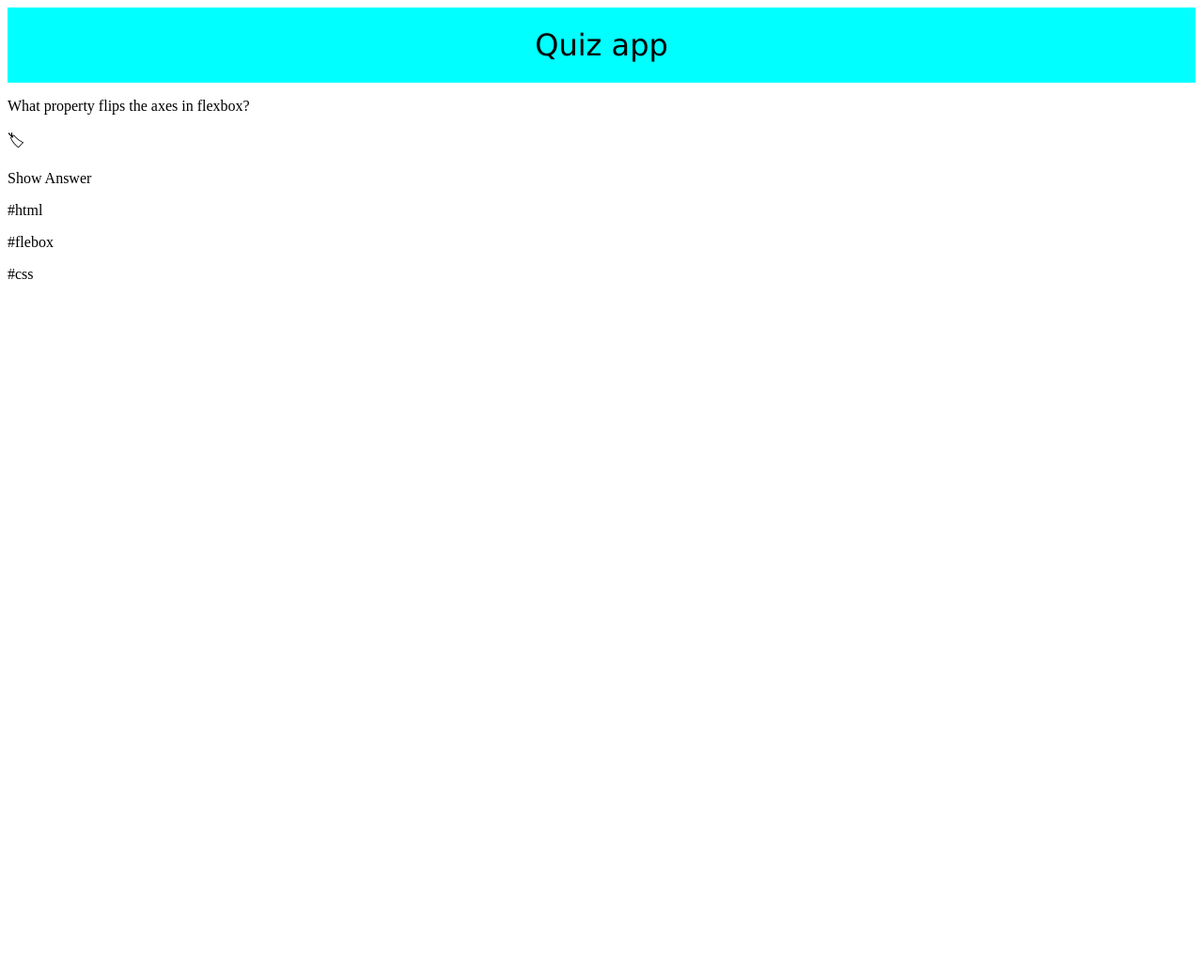
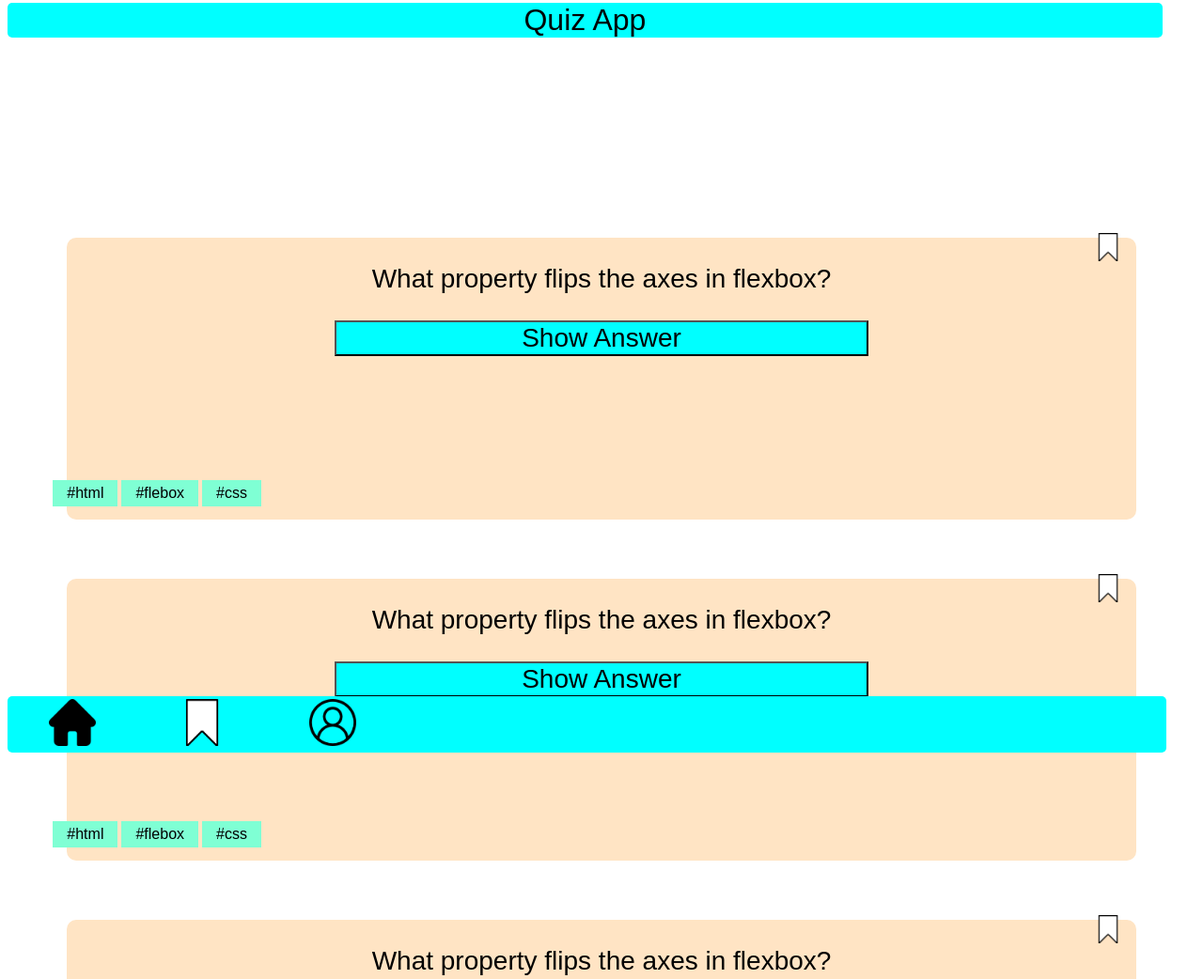
Before and after one commit to serjeong13/sergey-quiz-app, a plain HTML site: page index.html in a window 1280 px wide. Shown: the top 1042 px of the page at 94% size. Before the commit the page ends 800 px from the top, so only its background shows below. Drawn offline with Linux system fonts and the light colour scheme.

Commit message:
home page feature

```diff
--- a/index.html
+++ b/index.html
@@ -4,22 +4,76 @@
     <meta charset="UTF-8" />
     <meta name="viewport" content="width=device-width, initial-scale=1.0" />
     <link rel="stylesheet" href="styles.css" />
-    <title>Quiz App</title>
+    <title>E Allora</title>
   </head>
   <body>
-    <header class="app app--title">Quiz app</header>
+    <header class="app app--title">Quiz App</header>
     <main>
       <section class="app app--question-card">
         <p>What property flips the axes in flexbox?</p>
-        <p class="app app--bookmark-image">&#127991</p>
-        <div>Show Answer</div>
-        <div class="app app--question-categories">
-        <p>#html</p>
-        <p>#flebox</p>
-        <p>#css</p>
-        </div>
+        <img
+          class="app--bookmark-image"
+          src="./images/bookmark.png"
+          alt="non-checked"
+        />
+        <button class="app app--answer-button">Show Answer</button>
+        <ul class="app app--tag-categories">
+          <p class="app--tag">#html</p>
+          <p class="app--tag">#flebox</p>
+          <p class="app--tag">#css</p>
+        </ul>
       </section>
 
+      <section class="app app--question-card">
+        <p>What property flips the axes in flexbox?</p>
+        <img
+          class="app--bookmark-image"
+          src="./images/bookmark.png"
+          alt="non-checked"
+        />
+        <button class="app app--answer-button">Show Answer</button>
+        <ul class="app app--tag-categories">
+          <p class="app--tag">#html</p>
+          <p class="app--tag">#flebox</p>
+          <p class="app--tag">#css</p>
+        </ul>
+      </section>
+
+      <section class="app app--question-card">
+        <p>What property flips the axes in flexbox?</p>
+        <img
+          class="app--bookmark-image"
+          src="./images/bookmark.png"
+          alt="non-checked"
+        />
+        <button class="app app--answer-button">Show Answer</button>
+        <ul class="app app--tag-categories">
+          <p class="app--tag">#html</p>
+          <p class="app--tag">#flebox</p>
+          <p class="app--tag">#css</p>
+        </ul>
+      </section>
+      <section>
+        <div class="app--navbar-emptyspace"></div>
+      </section>
+
+      <nav class="app app--navbar-section">
+        <img
+          class="app--navbar-image"
+          src="images/home_filled.png"
+          alt="filled home"
+        />
+        <img
+          class="app--navbar-image"
+          src="images/bookmark.png"
+          alt="transparent bookmark"
+        />
+        <img
+          class="app--navbar-image"
+          src="images/profile.png"
+          alt="transparent profile"
+        />
+      </nav>
     </main>
   </body>
 </html>
--- a/styles.css
+++ b/styles.css
@@ -1,11 +1,90 @@
+main {
+  margin-top: 20%;
+  font-family: fantasy;
+}
+
 .app--title {
-  display: flex;
-  margin: 0;
+  z-index: 5;
+  position: fixed;
+  top: 3px;
+  width: 96%;
+  font-family: fantasy;
   background-color: aqua;
   text-align: center;
-  font-family: Verdana, Geneva, Tahoma, sans-serif;
   font-size: 32px;
-  height: 80px;
-  justify-content: center;
+  border-radius: 5px;
+}
+
+.app--question-card {
+  background-color: bisque;
+  border-radius: 10px;
+  margin: 5%;
+  height: 300px;
+  text-align: center;
+  font-size: 28px;
+  display: flex;
   flex-direction: column;
+  position: relative;
 }
+
+.app--bookmark-image {
+  width: 30px;
+  height: 30px;
+  position: absolute;
+  top: -5px;
+  right: 15px;
+}
+
+.app--answer-button {
+  background-color: aqua;
+  font-size: 28px;
+  width: 50%;
+  left: 25%;
+  position: relative;
+  font-family: fantasy;
+}
+
+.app--tag-categories {
+  top: 80%;
+  left: -5%;
+  width: 20px;
+  font-size: 16px;
+  display: flex;
+  flex-direction: row;
+  align-content: flex-start;
+  position: absolute;
+}
+
+.app--tag {
+  display: flex;
+  flex-direction: row;
+  align-content: flex-start;
+  margin: 10%;
+  background-color: aquamarine;
+  padding: 5px 15px;
+}
+
+.app--navbar-emptyspace {
+  background-color: white;
+  height: 30%;
+  margin: 60px;
+  display: flex;
+  align-content: center;
+  text-emphasis-color: white;
+}
+
+.app--navbar-section {
+  z-index: 5;
+  width: 96%;
+  background-color: aqua;
+  position: fixed;
+  bottom: -1px;
+  padding: 2px;
+  border-radius: 5px;
+}
+
+.app--navbar-image {
+  width: 50px;
+  height: 50px;
+  margin: 1px 42px;
+}
```
Also changed, not shown: images/bookmark.png (added), images/bookmark_filled.png (added), images/bookmark_transparent.png (added), images/home.png (added), images/home_filled.png (added), images/profile.png (added), images/profile_filled.png (added), images/question.png (added).
